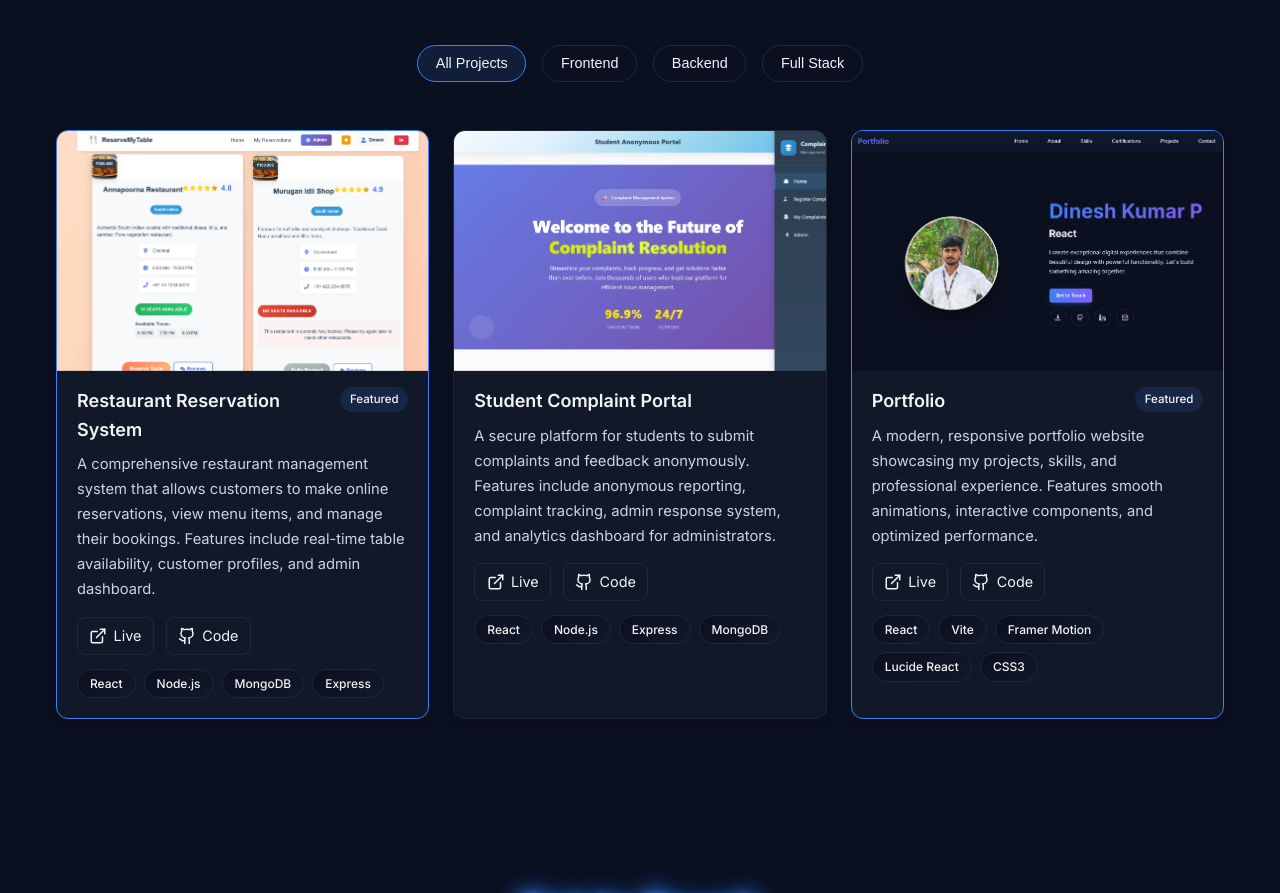
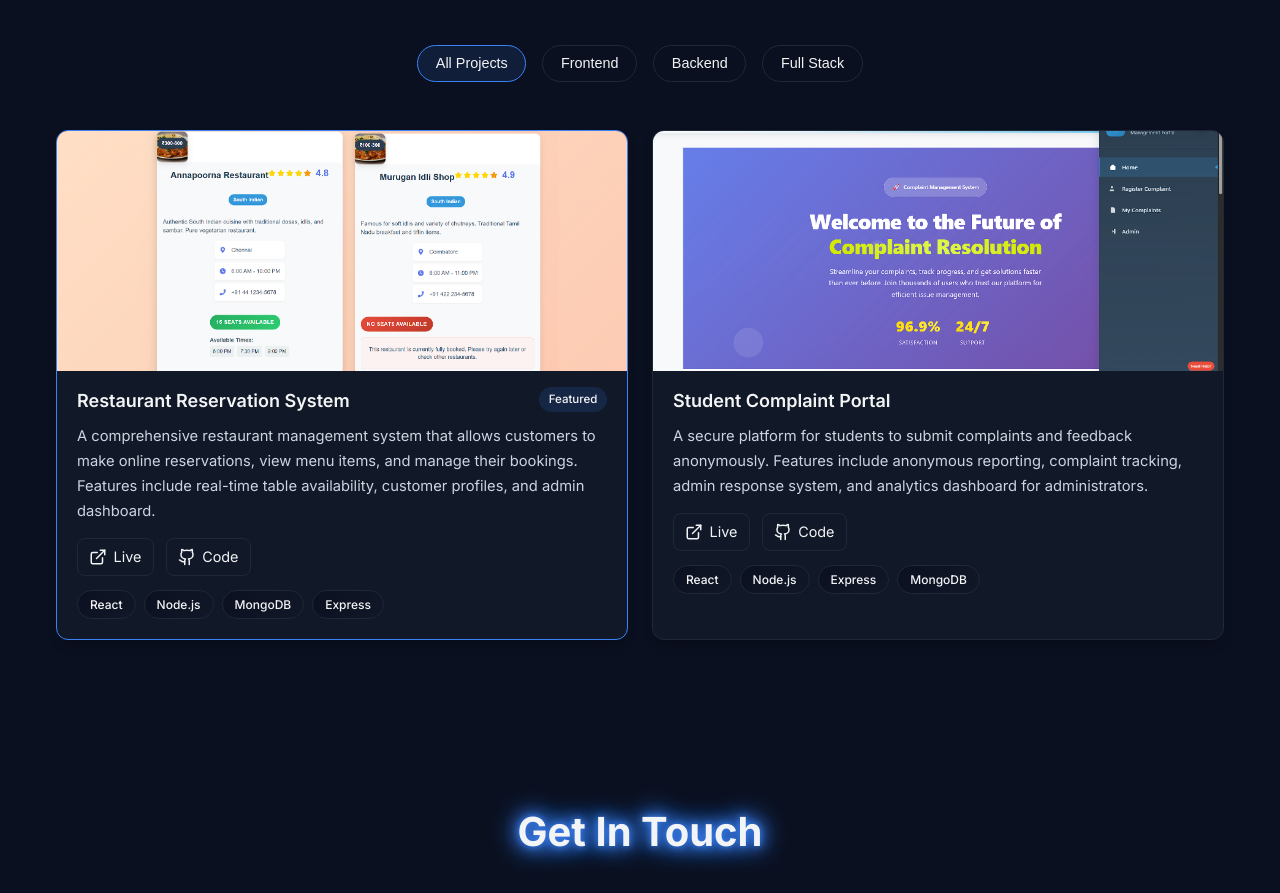
Before and after one commit to dineshkumarp07/portfolio, a React (Vite) app: page / in a window 1280 px wide. Shown: the part 4200-5093 px from the top of the page. Built offline with nearby package versions, Linux system fonts and the light colour scheme; no server answers.

Commit message:
Update Projects.jsx component

```diff
--- a/src/components/Projects.jsx
+++ b/src/components/Projects.jsx
@@ -30,17 +30,7 @@ const Projects = () => {
       githubUrl: 'https://github.com/dineshkumarp07/complaint_portal',
       featured: false
     },
-    {
-      id: 3,
-      title: 'Portfolio',
-      description: 'A modern, responsive portfolio website showcasing my projects, skills, and professional experience. Features smooth animations, interactive components, and optimized performance.',
-      image: '/image.png',
-      technologies: ['React', 'Vite', 'Framer Motion', 'Lucide React', 'CSS3'],
-      category: 'frontend',
-      liveUrl: '#',
-      githubUrl: 'https://github.com/dineshkumarp07/portfolio',
-      featured: true
-    }
+
   ]
 
   const filters = [
```
